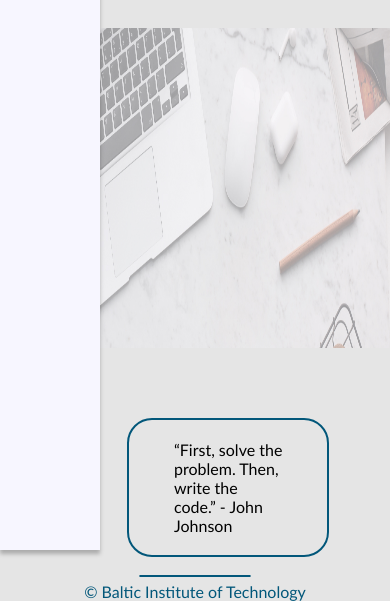
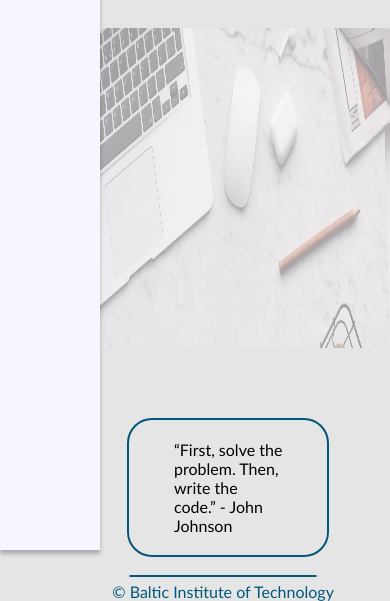
Before and after one commit to Kalis1990/1-Friday-Challenge, a website: page index.html in a window 390 px wide. Shown: the part 294-895 px from the top of the page. Drawn offline with Linux system fonts and the light colour scheme.

Commit message:
some fixes

```diff
--- a/styles/home.css
+++ b/styles/home.css
@@ -107,6 +107,13 @@ footer p{
         margin-left: 20%;
         width: 70%;
     }
+    footer p{
+        margin-left: 15%;
+    }
+    footer .bit{
+        margin-left: 15%;
+        width: 50%;
+    }
 
 }
 @media (max-width: 700px) {
```
